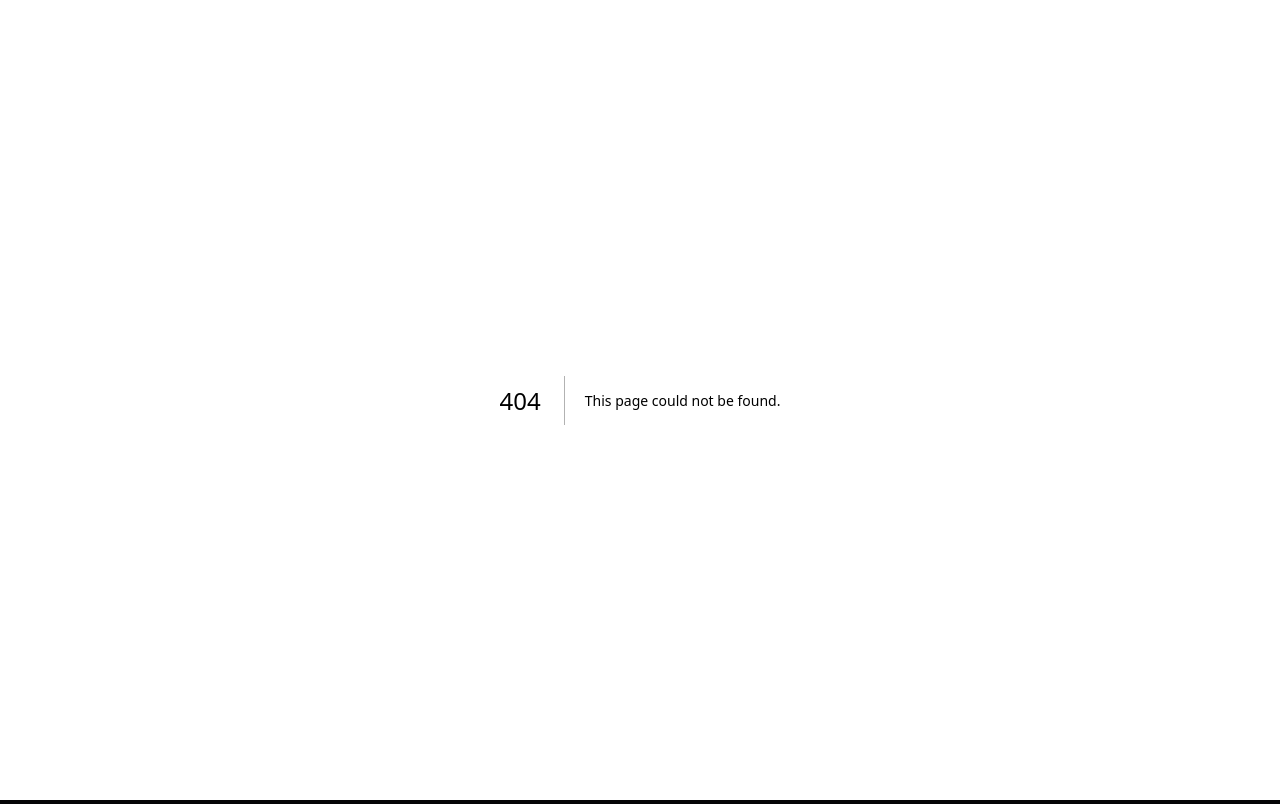
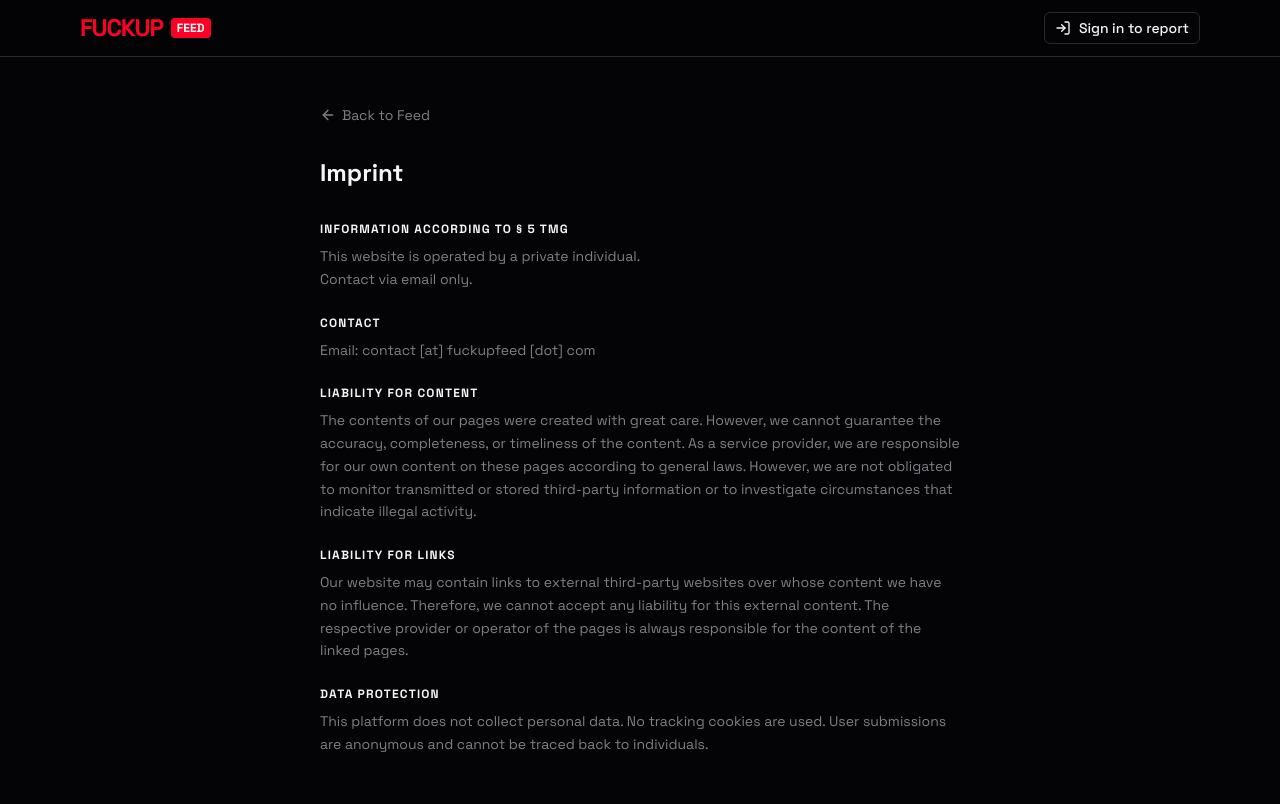
Before and after one commit to julizet/fuckup-feed, a Next.js app: page /imprint in a window 1280 px wide. Before the commit this address had no page. Built offline with nearby package versions, Linux system fonts and the light colour scheme; no server answers.

Commit message:
feat: add imprint page and clear seed data
Create imprint page and add link in About section.
Clean database and note Supabase region limitation.

Co-authored-by: Julia Zet <52455010+julizet@users.noreply.github.com>

```diff
--- /dev/null
+++ b/app/imprint/page.tsx
@@ -0,0 +1,88 @@
+import { Navbar } from '@/components/navbar'
+import { createClient } from '@/lib/supabase/server'
+import Link from 'next/link'
+import { ArrowLeft } from 'lucide-react'
+
+export const metadata = {
+  title: 'Imprint — FuckUp Feed',
+  description: 'Legal information and contact details.',
+}
+
+export default async function ImprintPage() {
+  const supabase = await createClient()
+  const { data: { user } } = await supabase.auth.getUser()
+
+  return (
+    <div className="min-h-screen bg-background">
+      <Navbar user={user} />
+
+      <main className="mx-auto max-w-2xl px-4 py-12">
+        <Link
+          href="/"
+          className="mb-8 inline-flex items-center gap-1.5 text-sm text-muted-foreground hover:text-foreground transition-colors"
+        >
+          <ArrowLeft className="h-4 w-4" />
+          Back to Feed
+        </Link>
+
+        <h1 className="text-2xl font-black text-foreground mb-8">Imprint</h1>
+
+        <div className="space-y-6 text-sm text-muted-foreground leading-relaxed">
+          <section>
+            <h2 className="text-xs font-bold uppercase tracking-widest text-foreground mb-2">
+              Information according to &sect; 5 TMG
+            </h2>
+            <p>
+              This website is operated by a private individual.<br />
+              Contact via email only.
+            </p>
+          </section>
+
+          <section>
+            <h2 className="text-xs font-bold uppercase tracking-widest text-foreground mb-2">
+              Contact
+            </h2>
+            <p>
+              Email: contact [at] fuckupfeed [dot] com
+            </p>
+          </section>
+
+          <section>
+            <h2 className="text-xs font-bold uppercase tracking-widest text-foreground mb-2">
+              Liability for Content
+            </h2>
+            <p>
+              The contents of our pages were created with great care. However, we cannot guarantee
+              the accuracy, completeness, or timeliness of the content. As a service provider, we
+              are responsible for our own content on these pages according to general laws.
+              However, we are not obligated to monitor transmitted or stored third-party
+              information or to investigate circumstances that indicate illegal activity.
+            </p>
+          </section>
+
+          <section>
+            <h2 className="text-xs font-bold uppercase tracking-widest text-foreground mb-2">
+              Liability for Links
+            </h2>
+            <p>
+              Our website may contain links to external third-party websites over whose content we
+              have no influence. Therefore, we cannot accept any liability for this external
+              content. The respective provider or operator of the pages is always responsible for
+              the content of the linked pages.
+            </p>
+          </section>
+
+          <section>
+            <h2 className="text-xs font-bold uppercase tracking-widest text-foreground mb-2">
+              Data Protection
+            </h2>
+            <p>
+              This platform does not collect personal data. No tracking cookies are used. User
+              submissions are anonymous and cannot be traced back to individuals.
+            </p>
+          </section>
+        </div>
+      </main>
+    </div>
+  )
+}
--- a/app/page.tsx
+++ b/app/page.tsx
@@ -154,7 +154,7 @@ export default async function HomePage({ searchParams }: PageProps) {
                 serve as evidence in democratic or legal processes.
               </p>
               <p className="mt-2 text-xs text-muted-foreground">
-                No personal data is stored. No tracking. No ads.
+                No personal data is stored. No tracking. No ads. <a href="/imprint" className="underline hover:text-foreground transition-colors">Imprint</a>.
               </p>
             </div>
           </aside>
```
